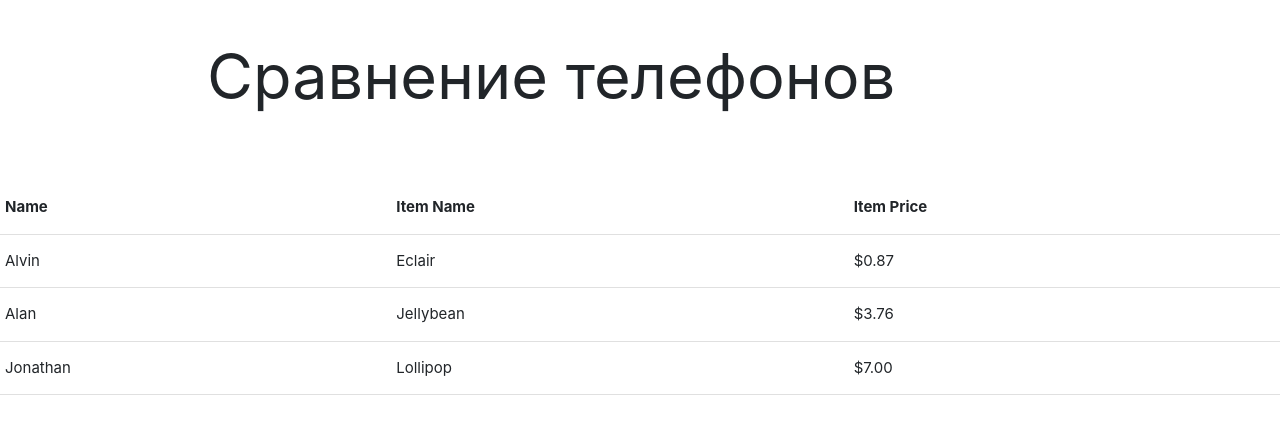
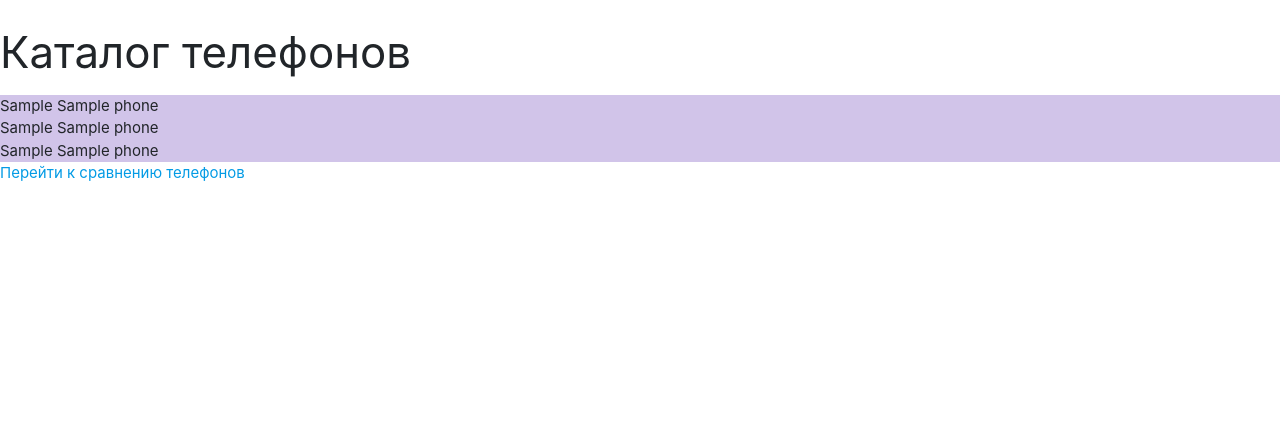
Before and after one commit to UlvacMoscow/Django_netology, a Django app: page / in a window 1280 px wide. Shown: the top 434 px of the page. Run offline with Django 3.2, Linux system fonts and the light colour scheme; tables that the repository leaves empty hold one stand-in row (values such as "Sample post"); some libraries are stand-ins or nearby versions.

Commit message:
show catalog

```diff
--- a/databases/phone_comparison/main/urls.py
+++ b/databases/phone_comparison/main/urls.py
@@ -20,6 +20,6 @@ from phones.views import show_catalog, show_phones
 
 urlpatterns = [
     path('admin/', admin.site.urls),
-    path('', show_catalog),
-    path('phones/', show_phones)
+    path('', show_catalog, name='show_catalog'),
+    path('phones/', show_phones, name='show_phones')
 ]
--- a/databases/phone_comparison/phones/views.py
+++ b/databases/phone_comparison/phones/views.py
@@ -6,14 +6,12 @@ def show_catalog(request):
     asus = Asus.objects.all()
     nokia = Nokia.objects.all()
     xiaomi = Xiaomi.objects.all()
-    all_models_phone = [*asus, *nokia, xiaomi]
+    all_models_phone = [*asus, *nokia, *xiaomi]
     return render(
         request,
         'catalog.html',
         context={
-            'asus': asus,
-            'nokia': nokia,
-            'xiaomi': xiaomi
+            'phones': all_models_phone,
         }
     )
 
--- a/databases/phone_comparison/static/css/style.css
+++ b/databases/phone_comparison/static/css/style.css
@@ -2,3 +2,13 @@
     margin-top: 30px;
     margin-bottom: 70px;
 }
+
+.phone  {
+    display: block;
+    background-color: #d1c4e9;
+    width: auto;
+}
+
+.container    {
+    background-color: blue;
+}
--- a/databases/phone_comparison/templates/catalog.html
+++ b/databases/phone_comparison/templates/catalog.html
@@ -1,38 +1,16 @@
 {% extends "base.html" %}
 {% load static %}
 
-{% block title %}Каталог{% endblock %}
+
+
+{% block title%}
+    Каталог телефонов
+{% endblock %}
+
 {% block content %}
-    <div class="container">
-        <div class="header">
-            <h1>Сравнение телефонов</h1>
-        </div>
-    </div>
-    <table>
-        <thead>
-          <tr>
-              <th>Name</th>
-              <th>Item Name</th>
-              <th>Item Price</th>
-          </tr>
-        </thead>
-
-        <tbody>
-          <tr>
-            <td>Alvin</td>
-            <td>Eclair</td>
-            <td>$0.87</td>
-          </tr>
-          <tr>
-            <td>Alan</td>
-            <td>Jellybean</td>
-            <td>$3.76</td>
-          </tr>
-          <tr>
-            <td>Jonathan</td>
-            <td>Lollipop</td>
-            <td>$7.00</td>
-          </tr>
-        </tbody>
-      </table>
+    <h3>Каталог телефонов</h3>
+    {% for phone in phones %}
+        <a class="phone">{{ phone.brand }} {{ phone.model_name }}</a>
+    {% endfor %}
+    <a type="button" name="button" href='{% url "show_phones" %}'> Перейти к сравнению телефонов</a>
 {% endblock %}
--- a/databases/phone_comparison/templates/phones.html
+++ b/databases/phone_comparison/templates/phones.html
@@ -4,7 +4,7 @@
     {% for phone in phones %}
 
     <div class="row">
-        <div class="col s12 m6">
+        <div class="col s6 m6">
         <div class="card blue-grey darken-1">
             <div class="card-content white-text">
             <span class="card-title">{{ phone.name }}</span>
```
Also changed, not shown: databases/phone_comparison/templates/base.html (line endings or trailing spaces).
